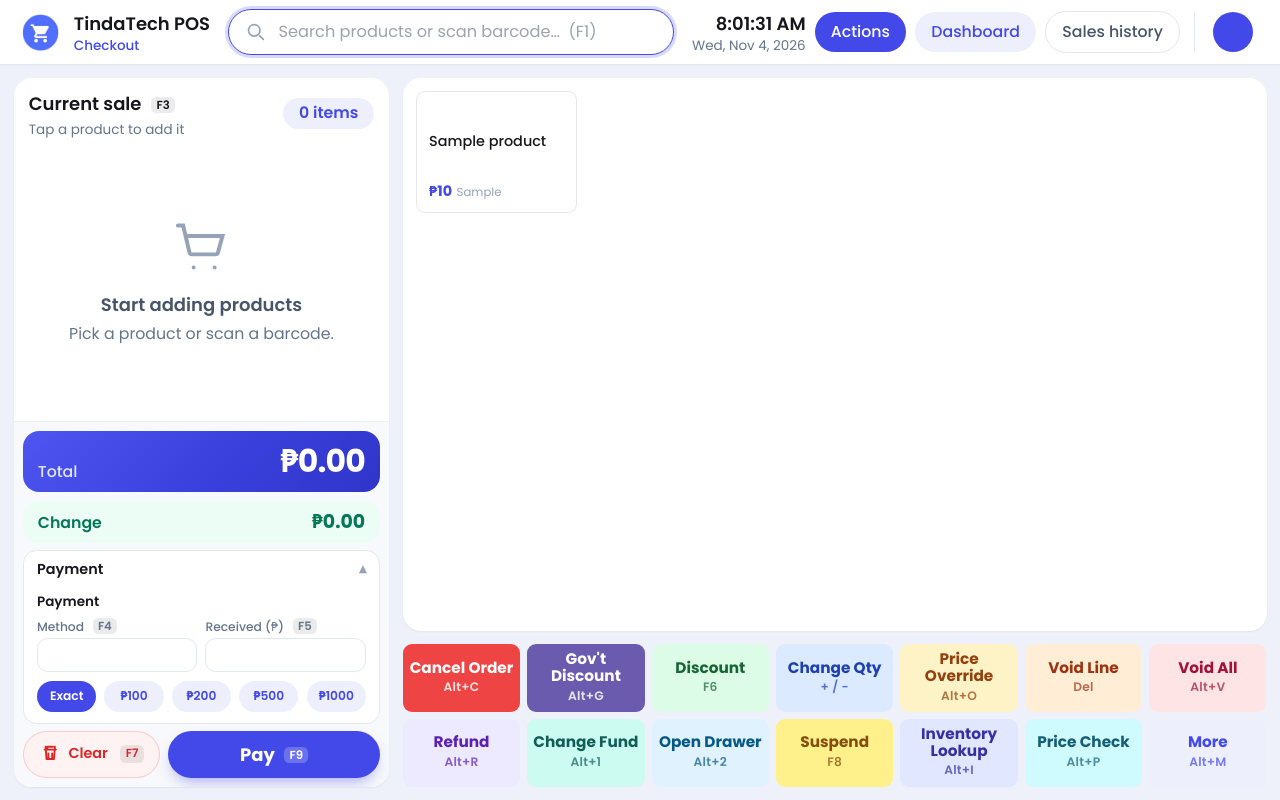
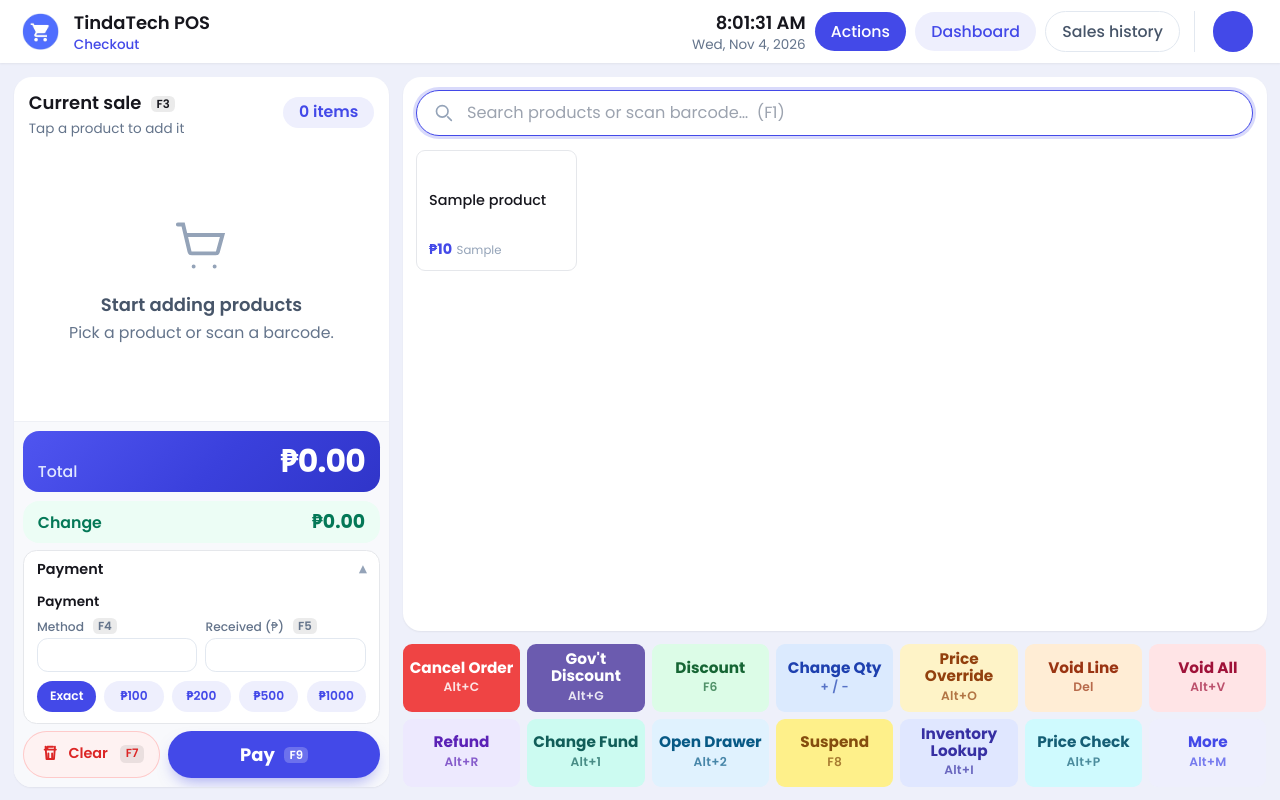
Before and after one commit to DocJayyy/TindaTech-POS, a Django app: template sales/templates/sales/checkout.html in a window 1280 px wide. Run offline with Django 5.2, Linux system fonts and the light colour scheme; the template is opened without the code that fills it: most values are stand-ins (such as "Sample title", 1, 10 or a date in 2020); form fields are guessed from the names that the template uses.

Commit message:
moving position of search bar of items in checkout page

```diff
--- a/sales/templates/sales/checkout.html
+++ b/sales/templates/sales/checkout.html
@@ -348,7 +348,29 @@
         .pos-body { min-height: 100vh; }
         .pos-top { display: flex; align-items: center; gap: 1rem; background: #fff; padding: .5rem 1rem; box-shadow: 0 1px 2px rgba(0,0,0,.06); flex-shrink: 0; }
         .pos-brand { display: flex; align-items: center; gap: .6rem; }
-        .pos-search { position: relative; flex: 1; max-width: 32rem; margin: 0 auto; }
+        .pos-search {
+            position: relative;
+            flex-shrink: 0;
+            margin-bottom: .75rem;
+        }
+        .pos-products {
+            flex: 1;
+            min-height: 18rem;
+            display: flex;
+            flex-direction: column;
+            overflow: hidden;
+            background: #fff;
+            border-radius: 1rem;
+            padding: .75rem;
+            box-shadow: 0 1px 2px rgba(0,0,0,.06);
+        }
+        #product-list {
+            flex: 1;
+            min-height: 0;
+            overflow-y: auto;
+            align-content: start;
+        }
+        .pos-nav { margin-left: auto; }
         .pos-search input { width: 100%; border: 1px solid #e2e8f0; border-radius: 999px; background: #EEF0FA; padding: .55rem 1rem .55rem 2.75rem; font-size: .9rem; color: #16161D; }
         .pos-search input:focus { outline: none; background: #fff; border-color: #4349E8; box-shadow: 0 0 0 3px rgba(67,73,232,.2); }
         .pos-search svg { position: absolute; left: 1rem; top: 50%; transform: translateY(-50%); width: 1.1rem; height: 1.1rem; color: #94a3b8; pointer-events: none; }
@@ -515,12 +537,6 @@
             </div>
         </div>
 
-        <div class="pos-search">
-            <label for="search" class="sr-only">Search product name or barcode</label>
-            <svg fill="none" viewBox="0 0 24 24" stroke="currentColor" stroke-width="2"><path stroke-linecap="round" stroke-linejoin="round" d="M21 21l-4.3-4.3M17 10a7 7 0 11-14 0 7 7 0 0114 0z"/></svg>
-            <input id="search" type="text" autocomplete="off" autofocus placeholder="Search products or scan barcode…  (F1)">
-        </div>
-
         <nav class="pos-nav">
             <div class="live-clock mr-2 text-right leading-tight" aria-live="off">
                 <p id="live-time" class="tabular text-base font-semibold text-ink"></p>
@@ -624,6 +640,13 @@
         <!-- ============ RIGHT: PRODUCTS + ACTION BAR ============ -->
         <div class="pos-right">
             <section class="pos-products" aria-label="Products">
+
+                <div class="pos-search">
+                    <label for="search" class="sr-only">Search product name or barcode</label>
+                    <svg fill="none" viewBox="0 0 24 24" stroke="currentColor" stroke-width="2"><path stroke-linecap="round" stroke-linejoin="round" d="M21 21l-4.3-4.3M17 10a7 7 0 11-14 0 7 7 0 0114 0z"/></svg>
+                    <input id="search" type="text" autocomplete="off" autofocus placeholder="Search products or scan barcode…  (F1)">
+                </div>
+
                 <div id="product-list" class="pos-grid">
                     {% for product in products %}
                     <button type="button" class="product"
@@ -1145,7 +1168,7 @@
 <div id="changeFundModal"
      class="fixed inset-0 z-[100] hidden items-center justify-center bg-black/50 p-4">
 
-    <div class="w-full max-w-md rounded-2xl bg-white shadow-xl">
+    <div class="cf-card w-full max-w-md rounded-2xl bg-white">
 
         <div class="flex items-center justify-between border-b border-gray-200 px-6 py-4">
             <div>
@@ -1161,9 +1184,7 @@
         </div>
 
         <form id="changeFundForm"
-            method="POST"
-            action="{% url 'change_fund' %}"
-            class="space-y-5 p-6">
+              class="space-y-5 p-6">
 
             {% csrf_token %}
 
@@ -1180,7 +1201,7 @@
                        step="0.01"
                        required
                        placeholder="0.00"
-                       class="w-full rounded-xl border border-gray-300 px-4 py-3 text-lg font-semibold outline-none focus:border-teal-500 focus:ring-2 focus:ring-teal-100">
+                       class="cf-input w-full rounded-xl border border-gray-300 px-4 py-3 text-lg font-semibold outline-none">
             </div>
 
             <div>
@@ -1195,7 +1216,7 @@
                           maxlength="255"
                           required
                           placeholder="Enter reason for adding change fund..."
-                          class="w-full resize-none rounded-xl border border-gray-300 px-4 py-3 outline-none focus:border-teal-500 focus:ring-2 focus:ring-teal-100"></textarea>
+                          class="cf-input w-full resize-none rounded-xl border border-gray-300 px-4 py-3 outline-none"></textarea>
             </div>
 
             <div id="changeFundError"
@@ -1211,7 +1232,7 @@
 
                 <button type="submit"
                         id="changeFundSubmit"
-                        class="rounded-xl bg-teal-600 px-5 py-2.5 font-semibold text-white hover:bg-teal-700 disabled:cursor-not-allowed disabled:opacity-50">
+                        class="cf-btn rounded-xl px-5 py-2.5 font-semibold">
                     Add Change Fund
                 </button>
             </div>
```
